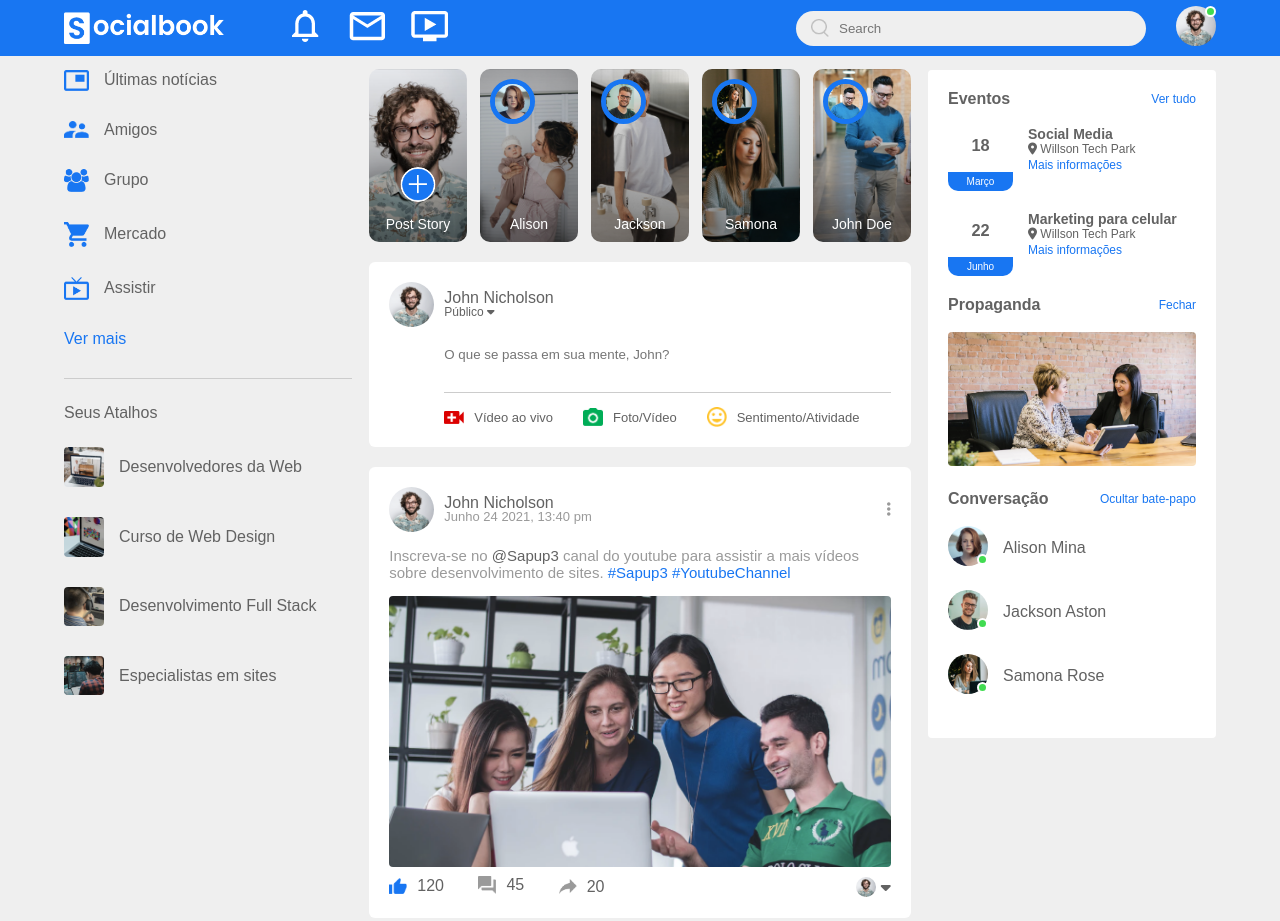
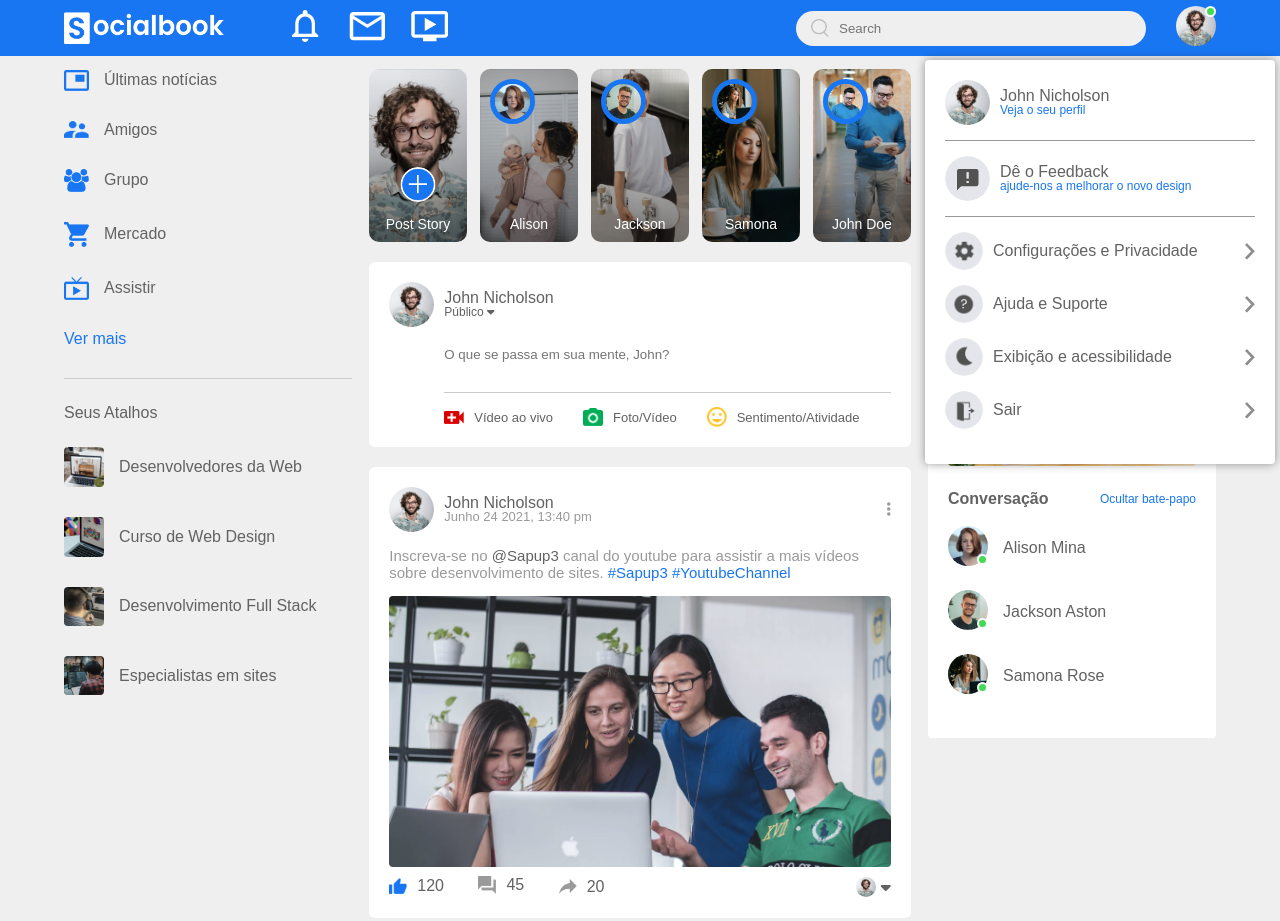
Before and after one commit to daniel-oliv3/social_media-socialbook, a plain HTML site: page index.html in a window 1280 px wide. Shown: the top 921 px of the page. Drawn offline with Linux system fonts and the light colour scheme.

Commit message:
Settings-Menu

```diff
--- a/css/style.css
+++ b/css/style.css
@@ -443,3 +443,53 @@ nav {
     padding: 10px 0 20px;
     font-size: 13px;
 }
+
+.settings-menu {
+    position: absolute;
+    width: 90%;
+    max-width: 350px;
+    background: #fff;
+    box-shadow: 0 0 10px rgba(0, 0, 0, 0.4);
+    border-radius: 4px;
+    overflow: hidden;
+    top: 108%;
+    right: 5px;
+}
+
+.user-profile a {
+    font-size: 12px;
+    color: #1876f2;
+    text-decoration: none;
+}
+
+.settings-menu-inner {
+    padding: 20px;
+}
+
+.settings-menu hr {
+    border: 0;
+    height: 1px;
+    background: #9a9a9a;
+    margin: 15px 0;
+}
+
+.settings-links {
+    display: flex;
+    align-items: center;
+    margin: 15px 0;
+}
+
+.settings-links .settings-icon {
+    width: 38px;
+    margin-right: 10px;
+    border-radius: 50%;
+}
+
+.settings-links a {
+    display: flex;
+    flex: 1;
+    align-items: center;
+    justify-content: space-between;
+    text-decoration: none;
+    color: #626262;
+}
--- a/index.html
+++ b/index.html
@@ -30,6 +30,45 @@
 			</div>
 
 		</div>
+		<!--------- Settings-Menu --------->
+		<div class="settings-menu">
+			<div class="settings-menu-inner">
+				<div class="user-profile">
+					<img src="images/profile-pic.png">
+					<div>
+						<p>John Nicholson</p>
+						<a href="#">Veja o seu perfil</a>
+					</div>
+				</div>
+				<hr>
+				<div class="user-profile">
+					<img src="images/feedback.png">
+					<div>
+						<p>Dê o Feedback</p>
+						<a href="#">ajude-nos a melhorar o novo design</a>
+					</div>
+				</div>
+				<hr>
+				<div class="settings-links">
+					<img src="images/setting.png" class="settings-icon">
+					<a href="#">Configurações e Privacidade <img src="images/arrow.png" width="10px"></a>
+				</div>
+				<div class="settings-links">
+					<img src="images/help.png" class="settings-icon">
+					<a href="#">Ajuda e Suporte <img src="images/arrow.png" width="10px"></a>
+				</div>
+				<div class="settings-links">
+					<img src="images/display.png" class="settings-icon">
+					<a href="#">Exibição e acessibilidade <img src="images/arrow.png" width="10px"></a>
+				</div>
+				<div class="settings-links">
+					<img src="images/logout.png" class="settings-icon">
+					<a href="#">Sair <img src="images/arrow.png" width="10px"></a>
+				</div>
+			</div>
+
+		</div>
+
 	</nav>
 
 	<div class="container">
```
